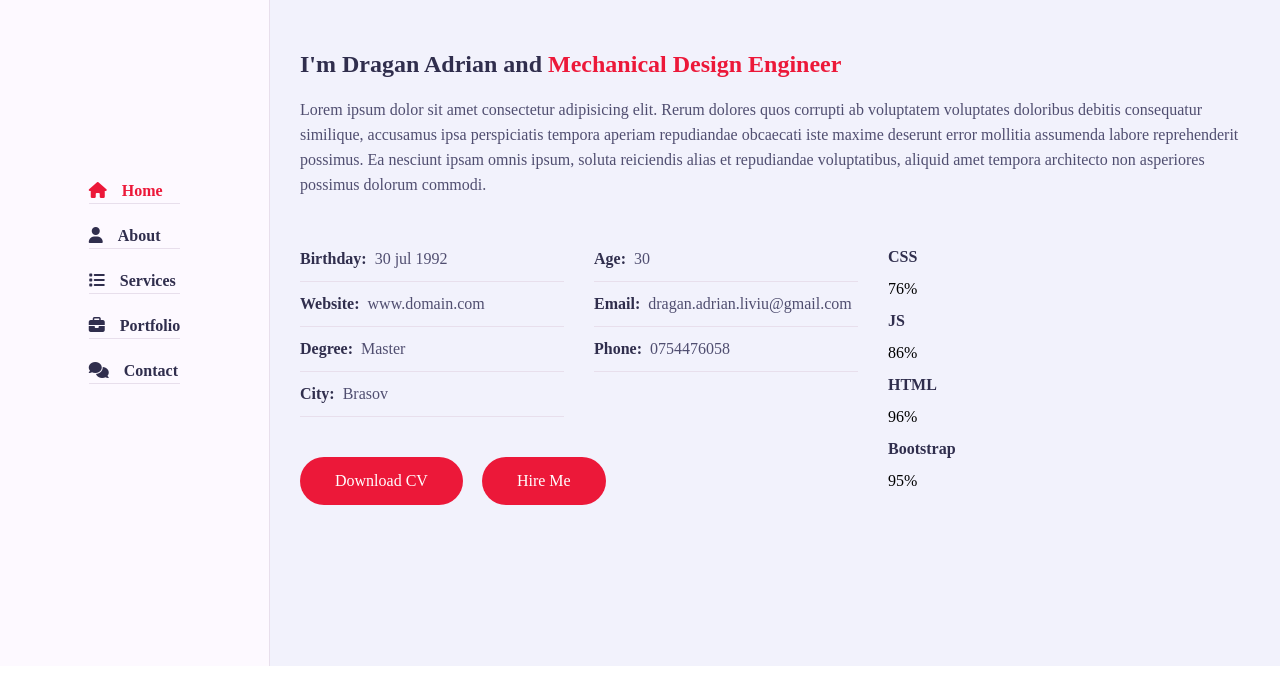
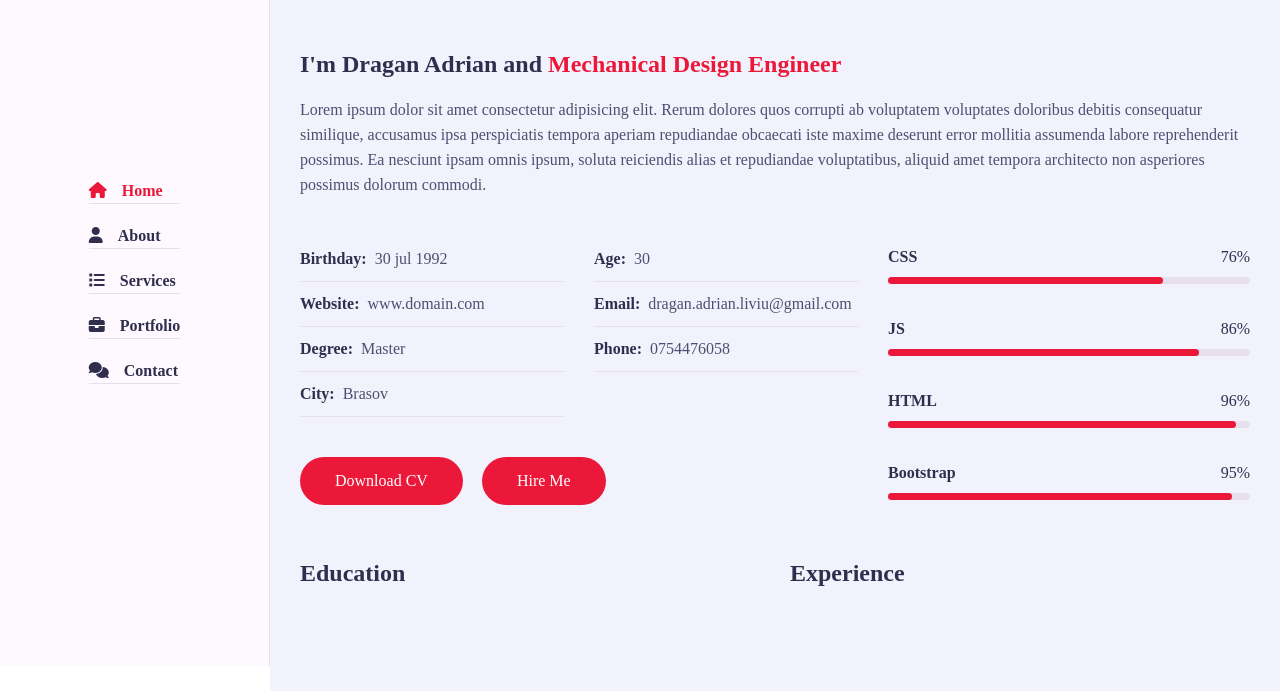
Before and after one commit to DraganAdrianLiviu/Personal-Portfolio, a plain HTML site: page index.html in a window 1280 px wide. Shown: the part 134-825 px from the top of the page. Before the commit the page ends 800 px from the top, so only its background shows below. Drawn offline with Linux system fonts and the light colour scheme.

Commit message:
Education section

```diff
--- a/index.html
+++ b/index.html
@@ -143,6 +143,14 @@
                                     </div>
                                 </div>
                             </div>
+                            <div class="row">
+                                <div class="education padd-15">
+                                    <h3 class="title">Education</h3>
+                                </div>
+                                <div class="experience padd-15">
+                                    <h3 class="title">Experience</h3>
+                                </div>
+                            </div>
                         </div>
                     </div>
                 </div>
--- a/style/style.css
+++ b/style/style.css
@@ -392,6 +392,7 @@ h3.my-profession {
 .about .about-content .skills .skill-item {
    flex: 0 0 100%;
    max-width: 100%;
+   margin-bottom: 25px;
 }
 
 .about .about-content .skills .skill-item h5 {
@@ -401,3 +402,43 @@ h3.my-profession {
    color: var(--text-black-900);
    text-transform: capitalize;
 }
+
+.about .about-content .skills .skill-item .progress {
+   background-color: var(--bg-black-50);
+   height: 7px;
+   border-radius: 4px;
+   width: 100%;
+   position: relative;
+}
+
+.about .about-content .skills .skill-item .progress .progress-in {
+   position: absolute;
+   left: 0;
+   top: 0;
+   height: 100%;
+   border-radius: 4px;
+   background-color: var(--skin-color);
+}
+
+.about .about-content .skills .skill-item .skill-percent {
+   position: absolute;
+   right: 0;
+   color: var(--text-black-900);
+   top: -40px;
+   font-weight: 400;
+   line-height: 40px;
+}
+
+.about .about-content .education,
+.about .about-content .experience {
+   flex: 0 0 50%;
+   max-width: 50%;
+   margin-top: 30px;
+}
+
+.about .about-content h3.title {
+   font-size: 24px;
+   margin-bottom: 30px;
+   font-weight: 700;
+   color: var(--text-black-900);
+}
```
